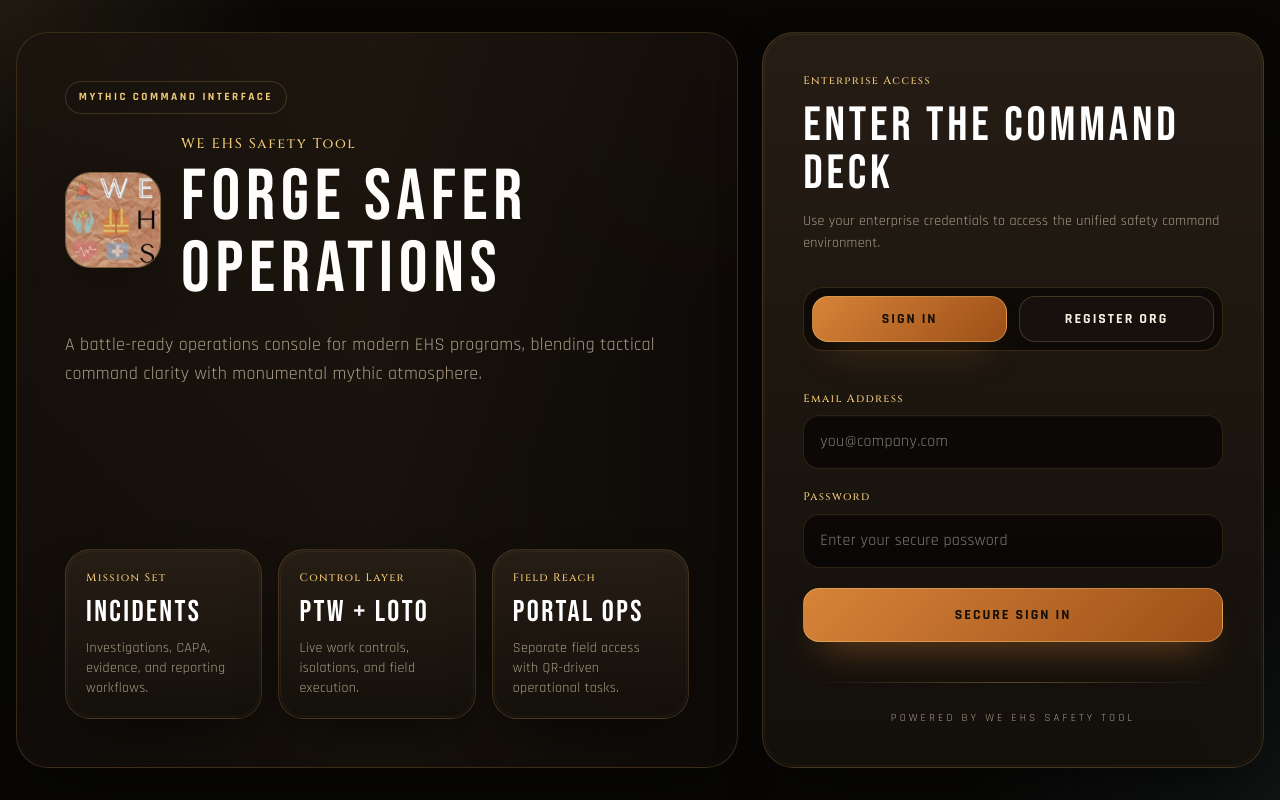
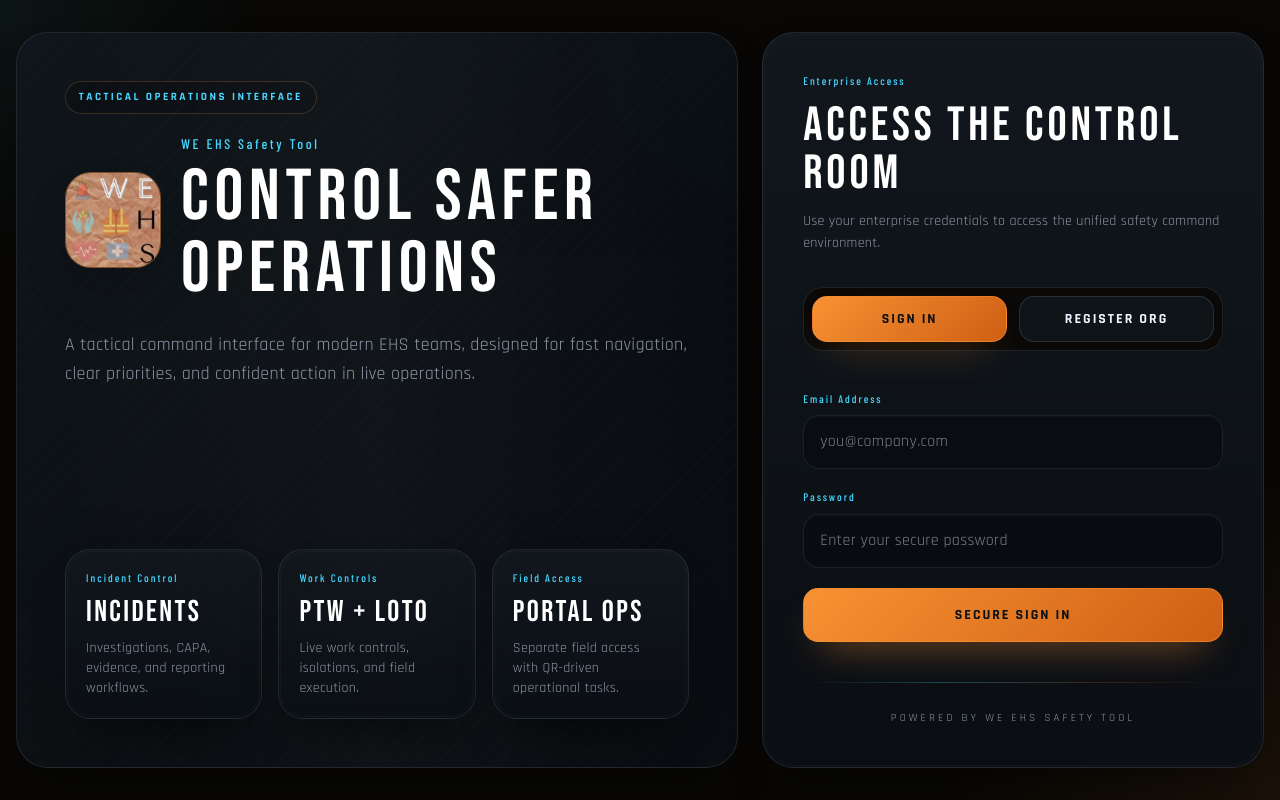
Before and after one commit to sarath200795/ohsms-portal, a React (Vite) app: page / in a window 1280 px wide. Built offline with nearby package versions, Linux system fonts and the light colour scheme; no server answers.

Commit message:
Change in Risk

```diff
--- a/src/App.jsx
+++ b/src/App.jsx
@@ -76,10 +76,10 @@
             <div className="myth-shell flex h-screen items-center justify-center bg-[#080705] text-white">
                 <div className="command-panel rounded-[2rem] px-8 py-7">
                     <div className="flex items-center gap-4">
-                        <i className="fas fa-circle-notch fa-spin text-3xl text-[var(--myth-ember)]"></i>
+                        <i className="fas fa-circle-notch fa-spin text-3xl text-[var(--myth-cyan)]"></i>
                         <div>
-                            <p className="legendary-title text-[11px] font-bold uppercase tracking-[0.35em] text-[var(--myth-gold)]">Command Sync</p>
-                            <h2 className="mt-1 text-2xl font-black uppercase tracking-[0.22em] text-white">Verifying Secure Session</h2>
+                            <p className="legendary-title text-[11px] font-bold uppercase tracking-[0.35em] text-[var(--myth-cyan)]">Session Check</p>
+                            <h2 className="mt-1 text-2xl font-black uppercase tracking-[0.22em] text-white">Validating Access</h2>
                         </div>
                     </div>
                 </div>
--- a/src/index.css
+++ b/src/index.css
@@ -1,21 +1,21 @@
-@import url("https://fonts.googleapis.com/css2?family=Bebas+Neue&family=Cinzel:wght@500;700&family=Rajdhani:wght@400;500;600;700&display=swap");
+@import url("https://fonts.googleapis.com/css2?family=Barlow+Condensed:wght@500;600;700&family=Bebas+Neue&family=Rajdhani:wght@400;500;600;700&display=swap");
 @import "tailwindcss";
 
 :root {
   color-scheme: dark;
-  --myth-bg: #080705;
-  --myth-surface: rgba(21, 17, 12, 0.86);
-  --myth-surface-strong: rgba(16, 13, 9, 0.94);
-  --myth-border: rgba(196, 149, 80, 0.22);
-  --myth-border-strong: rgba(230, 183, 113, 0.48);
-  --myth-ink: #f6efe2;
-  --myth-muted: #aa9c86;
-  --myth-ember: #d78339;
-  --myth-gold: #f2c978;
-  --myth-bronze: #8b5a2b;
-  --myth-ash: #171411;
-  --myth-cyan: #77c3d6;
-  --myth-shadow: 0 22px 60px -26px rgba(0, 0, 0, 0.82);
+  --myth-bg: #06090d;
+  --myth-surface: rgba(14, 18, 23, 0.88);
+  --myth-surface-strong: rgba(9, 12, 16, 0.96);
+  --myth-border: rgba(103, 119, 137, 0.22);
+  --myth-border-strong: rgba(247, 146, 51, 0.48);
+  --myth-ink: #edf4ff;
+  --myth-muted: #8b96a5;
+  --myth-ember: #f79233;
+  --myth-gold: #ffb84d;
+  --myth-bronze: #4c5663;
+  --myth-ash: #10151a;
+  --myth-cyan: #46d7ff;
+  --myth-shadow: 0 24px 54px -28px rgba(0, 0, 0, 0.86);
 }
 
 html,
@@ -33,10 +33,9 @@
   color: var(--myth-ink);
   font-family: "Rajdhani", sans-serif;
   background:
-    radial-gradient(circle at 18% 16%, rgba(215, 131, 57, 0.18), transparent 24%),
-    radial-gradient(circle at 82% 12%, rgba(119, 195, 214, 0.12), transparent 24%),
-    radial-gradient(circle at 50% 100%, rgba(242, 201, 120, 0.08), transparent 28%),
-    linear-gradient(180deg, #0b0907 0%, #140f0b 45%, #080705 100%);
+    radial-gradient(circle at 15% 12%, rgba(70, 215, 255, 0.12), transparent 18%),
+    radial-gradient(circle at 82% 10%, rgba(247, 146, 51, 0.12), transparent 22%),
+    linear-gradient(180deg, #0a0d11 0%, #0b1117 45%, #06090d 100%);
   letter-spacing: 0.02em;
   position: relative;
 }
@@ -47,12 +46,12 @@
   inset: 0;
   pointer-events: none;
   background:
-    linear-gradient(rgba(255, 255, 255, 0.015) 1px, transparent 1px),
-    linear-gradient(90deg, rgba(255, 255, 255, 0.015) 1px, transparent 1px),
-    radial-gradient(circle at center, transparent 0%, rgba(0, 0, 0, 0.35) 78%);
-  background-size: 64px 64px, 64px 64px, 100% 100%;
-  mix-blend-mode: screen;
-  opacity: 0.35;
+    linear-gradient(rgba(255, 255, 255, 0.02) 1px, transparent 1px),
+    linear-gradient(90deg, rgba(255, 255, 255, 0.02) 1px, transparent 1px),
+    repeating-linear-gradient(135deg, rgba(255, 255, 255, 0.012) 0 3px, transparent 3px 17px),
+    radial-gradient(circle at center, transparent 0%, rgba(0, 0, 0, 0.42) 78%);
+  background-size: 72px 72px, 72px 72px, 100% 100%, 100% 100%;
+  opacity: 0.32;
   z-index: 0;
 }
 
@@ -62,8 +61,8 @@
   inset: 0;
   pointer-events: none;
   background:
-    linear-gradient(180deg, rgba(0, 0, 0, 0.08), transparent 18%),
-    linear-gradient(0deg, rgba(0, 0, 0, 0.4), transparent 22%);
+    linear-gradient(180deg, rgba(0, 0, 0, 0.14), transparent 18%),
+    linear-gradient(0deg, rgba(0, 0, 0, 0.46), transparent 24%);
   z-index: 0;
 }
 
@@ -83,8 +82,8 @@
 
 .legendary-title,
 .rune-title {
-  font-family: "Cinzel", serif;
-  letter-spacing: 0.12em;
+  font-family: "Barlow Condensed", sans-serif;
+  letter-spacing: 0.18em;
 }
 
 .myth-shell {
@@ -98,8 +97,8 @@
   inset: 0;
   pointer-events: none;
   background:
-    radial-gradient(circle at top left, rgba(242, 201, 120, 0.12), transparent 20%),
-    radial-gradient(circle at bottom right, rgba(119, 195, 214, 0.08), transparent 22%);
+    radial-gradient(circle at top left, rgba(70, 215, 255, 0.08), transparent 18%),
+    radial-gradient(circle at bottom right, rgba(247, 146, 51, 0.09), transparent 24%);
   opacity: 0.85;
 }
 
@@ -107,7 +106,7 @@
 .glass-panel,
 .command-panel {
   background:
-    linear-gradient(180deg, rgba(40, 31, 22, 0.94) 0%, rgba(20, 16, 11, 0.92) 100%);
+    linear-gradient(180deg, rgba(18, 24, 30, 0.95) 0%, rgba(11, 15, 20, 0.94) 100%);
   border: 1px solid var(--myth-border);
   box-shadow: var(--myth-shadow);
   position: relative;
@@ -119,7 +118,7 @@
   content: "";
   position: absolute;
   inset: 1px;
-  border: 1px solid rgba(242, 201, 120, 0.06);
+  border: 1px solid rgba(255, 255, 255, 0.03);
   border-radius: inherit;
   pointer-events: none;
 }
@@ -135,7 +134,7 @@
 .myth-hover:hover {
   border-color: var(--myth-border-strong);
   transform: translateY(-3px);
-  box-shadow: 0 26px 60px -28px rgba(0, 0, 0, 0.9);
+  box-shadow: 0 30px 60px -30px rgba(0, 0, 0, 0.95);
 }
 
 .myth-card-glow,
@@ -143,8 +142,8 @@
   position: absolute;
   inset: 0;
   background:
-    radial-gradient(circle at 20% 0%, rgba(242, 201, 120, 0.16), transparent 42%),
-    radial-gradient(circle at 100% 100%, rgba(119, 195, 214, 0.08), transparent 32%);
+    radial-gradient(circle at 15% 0%, rgba(70, 215, 255, 0.14), transparent 38%),
+    radial-gradient(circle at 100% 100%, rgba(247, 146, 51, 0.12), transparent 34%);
   opacity: 0;
   transition: opacity 0.3s ease;
   pointer-events: none;
@@ -158,8 +157,9 @@
 
 .hero-banner {
   background:
-    linear-gradient(135deg, rgba(27, 20, 14, 0.95) 0%, rgba(15, 11, 8, 0.92) 65%),
-    radial-gradient(circle at top right, rgba(215, 131, 57, 0.2), transparent 28%);
+    linear-gradient(135deg, rgba(16, 22, 28, 0.97) 0%, rgba(10, 14, 18, 0.95) 65%),
+    radial-gradient(circle at top right, rgba(70, 215, 255, 0.12), transparent 24%),
+    radial-gradient(circle at bottom left, rgba(247, 146, 51, 0.1), transparent 28%);
   border: 1px solid var(--myth-border);
   box-shadow: var(--myth-shadow);
   position: relative;
@@ -171,8 +171,9 @@
   position: absolute;
   inset: 0;
   background:
-    linear-gradient(90deg, transparent 0%, rgba(242, 201, 120, 0.06) 50%, transparent 100%);
-  opacity: 0.6;
+    linear-gradient(90deg, transparent 0%, rgba(255, 255, 255, 0.035) 50%, transparent 100%),
+    repeating-linear-gradient(135deg, rgba(255, 255, 255, 0.012) 0 2px, transparent 2px 14px);
+  opacity: 0.72;
   pointer-events: none;
 }
 
@@ -183,9 +184,9 @@
   gap: 0.45rem;
   padding: 0.45rem 0.8rem;
   border-radius: 999px;
-  border: 1px solid rgba(242, 201, 120, 0.18);
-  background: rgba(23, 18, 13, 0.82);
-  color: var(--myth-gold);
+  border: 1px solid rgba(247, 146, 51, 0.22);
+  background: rgba(12, 17, 22, 0.86);
+  color: var(--myth-cyan);
   font-size: 0.7rem;
   font-weight: 700;
   letter-spacing: 0.22em;
@@ -193,13 +194,13 @@
 }
 
 .myth-button {
-  border-radius: 1rem;
-  border: 1px solid rgba(242, 201, 120, 0.2);
+  border-radius: 0.95rem;
+  border: 1px solid rgba(103, 119, 137, 0.28);
   font-family: "Rajdhani", sans-serif;
   font-weight: 700;
   letter-spacing: 0.14em;
   text-transform: uppercase;
-  transition: transform 0.24s ease, border-color 0.24s ease, background-color 0.24s ease, color 0.24s ease;
+  transition: transform 0.22s ease, border-color 0.22s ease, background-color 0.22s ease, color 0.22s ease, box-shadow 0.22s ease;
 }
 
 .myth-button:hover {
@@ -207,46 +208,46 @@
 }
 
 .myth-button-primary {
-  background: linear-gradient(135deg, #d78339 0%, #9c4f17 100%);
-  color: #130e08;
-  border-color: rgba(242, 201, 120, 0.42);
-  box-shadow: 0 18px 38px -20px rgba(215, 131, 57, 0.9);
+  background: linear-gradient(135deg, #f79233 0%, #cf5f14 100%);
+  color: #081016;
+  border-color: rgba(247, 146, 51, 0.54);
+  box-shadow: 0 18px 38px -20px rgba(247, 146, 51, 0.86);
 }
 
 .myth-button-secondary {
-  background: rgba(24, 19, 14, 0.88);
+  background: rgba(17, 22, 28, 0.92);
   color: var(--myth-ink);
 }
 
 .myth-button-cyan {
-  background: linear-gradient(135deg, #77c3d6 0%, #2f6d7d 100%);
-  color: #081114;
-  border-color: rgba(119, 195, 214, 0.48);
-  box-shadow: 0 18px 38px -20px rgba(66, 142, 163, 0.95);
+  background: linear-gradient(135deg, #46d7ff 0%, #1e7fa3 100%);
+  color: #061015;
+  border-color: rgba(70, 215, 255, 0.5);
+  box-shadow: 0 18px 38px -20px rgba(70, 215, 255, 0.7);
 }
 
 .myth-button-danger {
-  background: linear-gradient(135deg, #7f2727 0%, #471515 100%);
+  background: linear-gradient(135deg, #912f2f 0%, #571919 100%);
   color: #f8e8e3;
   border-color: rgba(225, 138, 138, 0.4);
 }
 
 .command-divider {
   height: 1px;
-  background: linear-gradient(90deg, transparent, rgba(242, 201, 120, 0.3), transparent);
+  background: linear-gradient(90deg, transparent, rgba(70, 215, 255, 0.28), rgba(247, 146, 51, 0.2), transparent);
 }
 
 .myth-topbar {
   background:
-    linear-gradient(180deg, rgba(18, 14, 10, 0.92) 0%, rgba(10, 8, 6, 0.88) 100%);
-  border-bottom: 1px solid rgba(242, 201, 120, 0.12);
+    linear-gradient(180deg, rgba(11, 16, 22, 0.94) 0%, rgba(7, 10, 14, 0.92) 100%);
+  border-bottom: 1px solid rgba(103, 119, 137, 0.22);
   backdrop-filter: blur(16px);
 }
 
 .myth-stat-card {
   background:
-    linear-gradient(180deg, rgba(25, 20, 15, 0.92) 0%, rgba(14, 11, 8, 0.92) 100%);
-  border: 1px solid rgba(196, 149, 80, 0.16);
+    linear-gradient(180deg, rgba(17, 23, 29, 0.94) 0%, rgba(10, 14, 18, 0.94) 100%);
+  border: 1px solid rgba(103, 119, 137, 0.2);
   border-radius: 1.4rem;
   box-shadow: 0 20px 40px -28px rgba(0, 0, 0, 0.9);
   position: relative;
@@ -259,49 +260,49 @@
   inset: 0;
   pointer-events: none;
   background:
-    linear-gradient(135deg, rgba(242, 201, 120, 0.08), transparent 35%),
-    radial-gradient(circle at bottom right, rgba(119, 195, 214, 0.08), transparent 25%);
+    linear-gradient(135deg, rgba(247, 146, 51, 0.08), transparent 35%),
+    radial-gradient(circle at bottom right, rgba(70, 215, 255, 0.08), transparent 25%);
 }
 
 .myth-surface-soft {
-  background: rgba(18, 14, 10, 0.78);
-  border: 1px solid rgba(196, 149, 80, 0.14);
+  background: rgba(13, 18, 23, 0.82);
+  border: 1px solid rgba(103, 119, 137, 0.18);
   backdrop-filter: blur(12px);
 }
 
 .myth-icon-frame {
   background:
-    linear-gradient(180deg, rgba(39, 29, 21, 0.98) 0%, rgba(16, 12, 9, 0.94) 100%);
-  border: 1px solid rgba(242, 201, 120, 0.18);
+    linear-gradient(180deg, rgba(21, 27, 34, 0.98) 0%, rgba(9, 13, 18, 0.95) 100%);
+  border: 1px solid rgba(103, 119, 137, 0.24);
   box-shadow: inset 0 1px 0 rgba(255, 255, 255, 0.03), 0 14px 32px -24px rgba(0, 0, 0, 0.95);
 }
 
 .myth-section-title {
   color: var(--myth-ink);
-  text-shadow: 0 0 20px rgba(242, 201, 120, 0.08);
+  text-shadow: 0 0 18px rgba(70, 215, 255, 0.06);
 }
 
 .myth-kicker {
-  font-family: "Cinzel", serif;
+  font-family: "Barlow Condensed", sans-serif;
   letter-spacing: 0.18em;
   text-transform: uppercase;
-  color: var(--myth-gold);
+  color: var(--myth-cyan);
   font-size: 0.72rem;
 }
 
 .myth-outline-button {
   border-radius: 1rem;
-  border: 1px solid rgba(242, 201, 120, 0.2);
-  background: rgba(17, 13, 10, 0.78);
+  border: 1px solid rgba(103, 119, 137, 0.24);
+  background: rgba(12, 17, 22, 0.84);
   color: var(--myth-ink);
   transition: transform 0.22s ease, border-color 0.22s ease, color 0.22s ease, background-color 0.22s ease;
 }
 
 .myth-outline-button:hover {
   transform: translateY(-1px);
-  border-color: rgba(242, 201, 120, 0.45);
-  color: var(--myth-gold);
-  background: rgba(25, 18, 13, 0.92);
+  border-color: rgba(70, 215, 255, 0.36);
+  color: var(--myth-cyan);
+  background: rgba(15, 21, 27, 0.96);
 }
 
 /* =========================================
@@ -313,11 +314,11 @@
 }
 
 ::-webkit-scrollbar-track {
-  background: #0f0b08;
+  background: #0b1117;
 }
 
 ::-webkit-scrollbar-thumb {
-  background: linear-gradient(180deg, #4f3a22 0%, #c08a4f 100%);
+  background: linear-gradient(180deg, #33404d 0%, #f79233 100%);
   border-radius: 999px;
 }
 
@@ -341,20 +342,73 @@
 input[type="password"],
 textarea,
 select {
-  background-color: rgba(10, 8, 6, 0.92) !important;
-  border-color: rgba(196, 149, 80, 0.18) !important;
-  box-shadow: inset 0 1px 0 rgba(255, 255, 255, 0.02);
+  background-color: rgba(9, 13, 18, 0.92) !important;
+  border-color: rgba(103, 119, 137, 0.18) !important;
+  box-shadow: inset 0 1px 0 rgba(255, 255, 255, 0.02), 0 0 0 1px rgba(255, 255, 255, 0.01);
 }
 
 ::-webkit-calendar-picker-indicator {
   cursor: pointer;
   opacity: 0.8;
   transition: opacity 0.2s;
-  filter: sepia(0.65) saturate(1.4);
+  filter: brightness(0.8) sepia(0.35) saturate(1.6) hue-rotate(340deg);
 }
 
 ::-webkit-calendar-picker-indicator:hover {
   opacity: 1;
+}
+
+button:not([disabled]),
+[role="button"]:not([disabled]) {
+  transition: transform 0.18s ease, box-shadow 0.18s ease, background-color 0.18s ease, border-color 0.18s ease, color 0.18s ease;
+}
+
+button:not([disabled]):hover,
+[role="button"]:not([disabled]):hover {
+  box-shadow: 0 18px 30px -24px rgba(0, 0, 0, 0.8);
+}
+
+button:not([disabled]):active,
+[role="button"]:not([disabled]):active {
+  transform: translateY(1px) scale(0.99);
+}
+
+button:focus-visible,
+input:focus-visible,
+select:focus-visible,
+textarea:focus-visible {
+  outline: 2px solid rgba(70, 215, 255, 0.34);
+  outline-offset: 2px;
+}
+
+table thead {
+  letter-spacing: 0.12em;
+}
+
+table tbody tr {
+  transition: background-color 0.18s ease, box-shadow 0.18s ease;
+}
+
+table tbody tr:hover {
+  box-shadow: inset 3px 0 0 rgba(247, 146, 51, 0.45);
+}
+
+.bg-slate-950 {
+  background-color: rgba(9, 13, 18, 1) !important;
+}
+
+.bg-slate-900\/40,
+.bg-slate-900\/50,
+.bg-slate-900\/80,
+.bg-slate-950\/50,
+.bg-slate-950\/70,
+.bg-slate-950\/80 {
+  backdrop-filter: blur(16px);
+}
+
+.border-slate-700,
+.border-slate-800 {
+  border-color: rgba(103, 119, 137, 0.16) !important;
 }
 
 
--- a/src/pages/Login.jsx
+++ b/src/pages/Login.jsx
@@ -164,7 +164,7 @@
             <div className="mx-auto grid min-h-[calc(100vh-4rem)] max-w-7xl grid-cols-1 gap-6 lg:grid-cols-[1.18fr_0.82fr]">
                 <section className="hero-banner flex flex-col justify-between rounded-[2rem] p-8 lg:p-12">
                     <div>
-                        <p className="hud-chip mb-5">Mythic Command Interface</p>
+                        <p className="hud-chip mb-5">Tactical Operations Interface</p>
                         <div className="mb-6 flex items-center gap-5">
                             <img
                                 src="/we-ehs-logo.jpg"
@@ -172,28 +172,28 @@
                                 className="h-24 w-24 rounded-[1.6rem] border border-[var(--myth-border-strong)] object-cover shadow-2xl"
                             />
                             <div>
-                                <p className="legendary-title text-sm text-[var(--myth-gold)]">WE EHS Safety Tool</p>
-                                <h1 className="mt-2 text-6xl text-white sm:text-7xl">Forge Safer Operations</h1>
+                                <p className="legendary-title text-sm text-[var(--myth-cyan)]">WE EHS Safety Tool</p>
+                                <h1 className="mt-2 text-6xl text-white sm:text-7xl">Control Safer Operations</h1>
                             </div>
                         </div>
                         <p className="max-w-2xl text-base leading-relaxed text-[var(--myth-muted)] sm:text-lg">
-                            A battle-ready operations console for modern EHS programs, blending tactical command clarity with monumental mythic atmosphere.
+                            A tactical command interface for modern EHS teams, designed for fast navigation, clear priorities, and confident action in live operations.
                         </p>
                     </div>
 
                     <div className="grid gap-4 md:grid-cols-3">
                         <div className="command-panel rounded-[1.6rem] p-5">
-                            <p className="legendary-title text-[11px] text-[var(--myth-gold)]">Mission Set</p>
+                            <p className="legendary-title text-[11px] text-[var(--myth-cyan)]">Incident Control</p>
                             <h3 className="mt-2 text-3xl text-white">Incidents</h3>
                             <p className="mt-2 text-sm text-[var(--myth-muted)]">Investigations, CAPA, evidence, and reporting workflows.</p>
                         </div>
                         <div className="command-panel rounded-[1.6rem] p-5">
-                            <p className="legendary-title text-[11px] text-[var(--myth-gold)]">Control Layer</p>
+                            <p className="legendary-title text-[11px] text-[var(--myth-cyan)]">Work Controls</p>
                             <h3 className="mt-2 text-3xl text-white">PTW + LOTO</h3>
                             <p className="mt-2 text-sm text-[var(--myth-muted)]">Live work controls, isolations, and field execution.</p>
                         </div>
                         <div className="command-panel rounded-[1.6rem] p-5">
-                            <p className="legendary-title text-[11px] text-[var(--myth-gold)]">Field Reach</p>
+                            <p className="legendary-title text-[11px] text-[var(--myth-cyan)]">Field Access</p>
                             <h3 className="mt-2 text-3xl text-white">Portal Ops</h3>
                             <p className="mt-2 text-sm text-[var(--myth-muted)]">Separate field access with QR-driven operational tasks.</p>
                         </div>
@@ -202,10 +202,10 @@
 
                 <section className="command-panel flex flex-col justify-between rounded-[2rem] p-8 lg:p-10">
                     <div>
-                        <p className="legendary-title text-[11px] text-[var(--myth-gold)]">
+                        <p className="legendary-title text-[11px] text-[var(--myth-cyan)]">
                             {isRegistering ? 'Initialize Enterprise Workspace' : 'Enterprise Access'}
                         </p>
-                        <h2 className="mt-3 text-5xl text-white">{isRegistering ? 'Raise a New Standard' : 'Enter the Command Deck'}</h2>
+                        <h2 className="mt-3 text-5xl text-white">{isRegistering ? 'Deploy a New Workspace' : 'Access the Control Room'}</h2>
                         <p className="mt-3 text-sm leading-relaxed text-[var(--myth-muted)]">
                             {isRegistering
                                 ? 'Create a new workspace or join an existing one as a pending team member.'
@@ -221,11 +221,11 @@
                     {!isRegistering ? (
                         <form onSubmit={handleLogin} className="mt-8 space-y-5">
                             <div>
-                                <label className="legendary-title mb-2 block text-[11px] text-[var(--myth-gold)]">Email Address</label>
+                                <label className="legendary-title mb-2 block text-[11px] text-[var(--myth-cyan)]">Email Address</label>
                                 <input type="email" required value={email} onChange={(e) => setEmail(e.target.value)} className="w-full rounded-2xl border px-4 py-3.5 text-base outline-none transition" placeholder="you@company.com" />
                             </div>
                             <div>
-                                <label className="legendary-title mb-2 block text-[11px] text-[var(--myth-gold)]">Password</label>
+                                <label className="legendary-title mb-2 block text-[11px] text-[var(--myth-cyan)]">Password</label>
                                 <input type="password" required value={password} onChange={(e) => setPassword(e.target.value)} className="w-full rounded-2xl border px-4 py-3.5 text-base outline-none transition" placeholder="Enter your secure password" />
                             </div>
                             <button type="submit" disabled={loading} className="myth-button myth-button-primary w-full px-4 py-4 text-sm">
@@ -235,20 +235,20 @@
                     ) : (
                         <form onSubmit={handleRegister} className="mt-8 space-y-4">
                             <div>
-                                <label className="legendary-title mb-2 block text-[11px] text-[var(--myth-gold)]">Organization Name</label>
+                                <label className="legendary-title mb-2 block text-[11px] text-[var(--myth-cyan)]">Organization Name</label>
                                 <input type="text" required value={orgName} onChange={(e) => setOrgName(e.target.value)} className="w-full rounded-2xl border px-4 py-3 text-sm outline-none transition" placeholder="e.g. Acme Corp" />
                                 <p className="mt-2 text-[11px] text-[var(--myth-muted)]">If the workspace already exists, your account will enter the approval queue.</p>
                             </div>
                             <div>
-                                <label className="legendary-title mb-2 block text-[11px] text-[var(--myth-gold)]">Your Full Name</label>
+                                <label className="legendary-title mb-2 block text-[11px] text-[var(--myth-cyan)]">Your Full Name</label>
                                 <input type="text" required value={userName} onChange={(e) => setUserName(e.target.value)} className="w-full rounded-2xl border px-4 py-3 text-sm outline-none transition" placeholder="John Doe" />
                             </div>
                             <div>
-                                <label className="legendary-title mb-2 block text-[11px] text-[var(--myth-gold)]">Account Email</label>
+                                <label className="legendary-title mb-2 block text-[11px] text-[var(--myth-cyan)]">Account Email</label>
                                 <input type="email" required value={regEmail} onChange={(e) => setRegEmail(e.target.value)} className="w-full rounded-2xl border px-4 py-3 text-sm outline-none transition" placeholder="john@acme.com" />
                             </div>
                             <div>
-                                <label className="legendary-title mb-2 block text-[11px] text-[var(--myth-gold)]">Secure Password</label>
+                                <label className="legendary-title mb-2 block text-[11px] text-[var(--myth-cyan)]">Secure Password</label>
                                 <input type="password" required value={regPassword} onChange={(e) => setRegPassword(e.target.value)} className="w-full rounded-2xl border px-4 py-3 text-sm outline-none transition" placeholder="Minimum 6 characters" />
                             </div>
                             <button type="submit" disabled={loading} className="myth-button myth-button-cyan mt-3 w-full px-4 py-4 text-sm">
```
